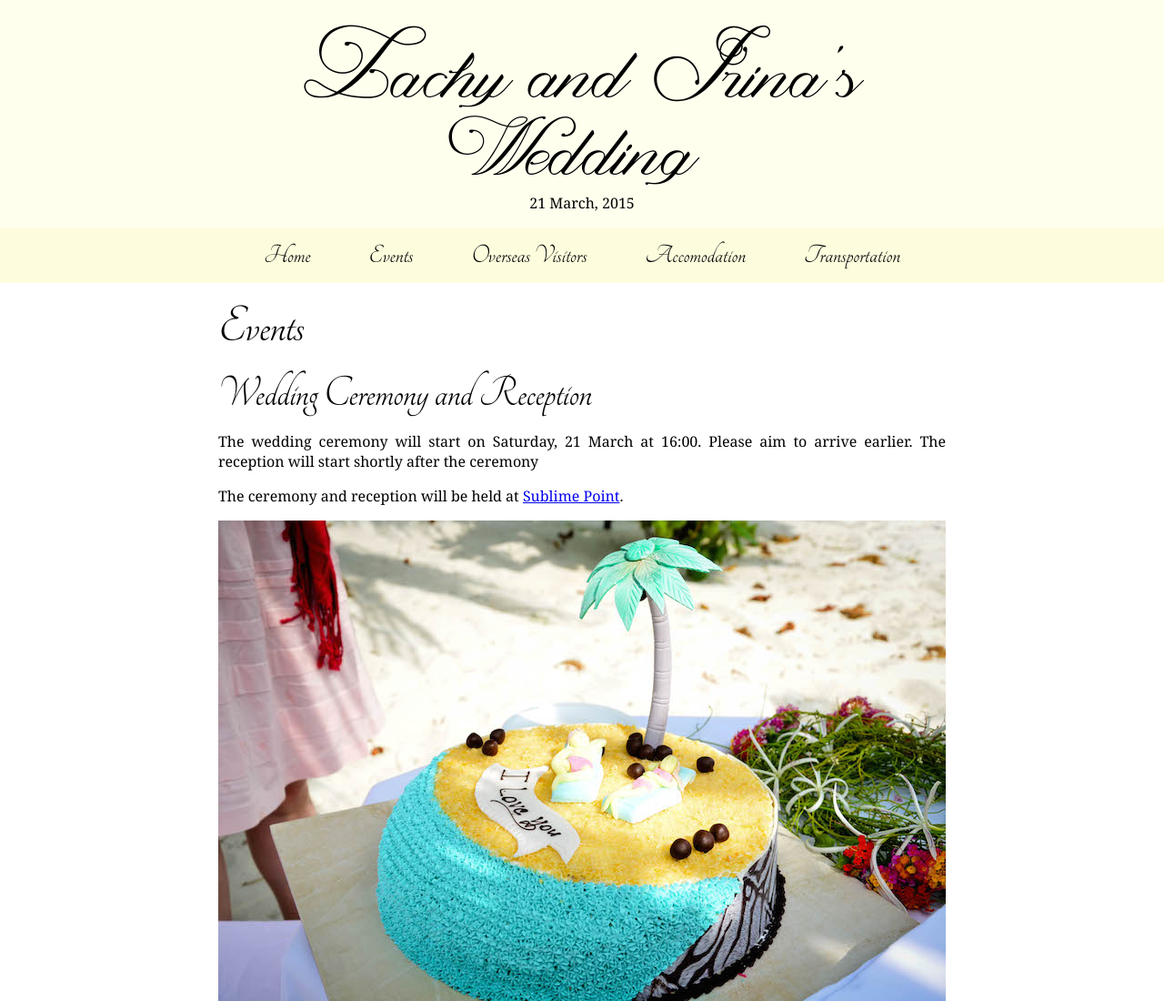
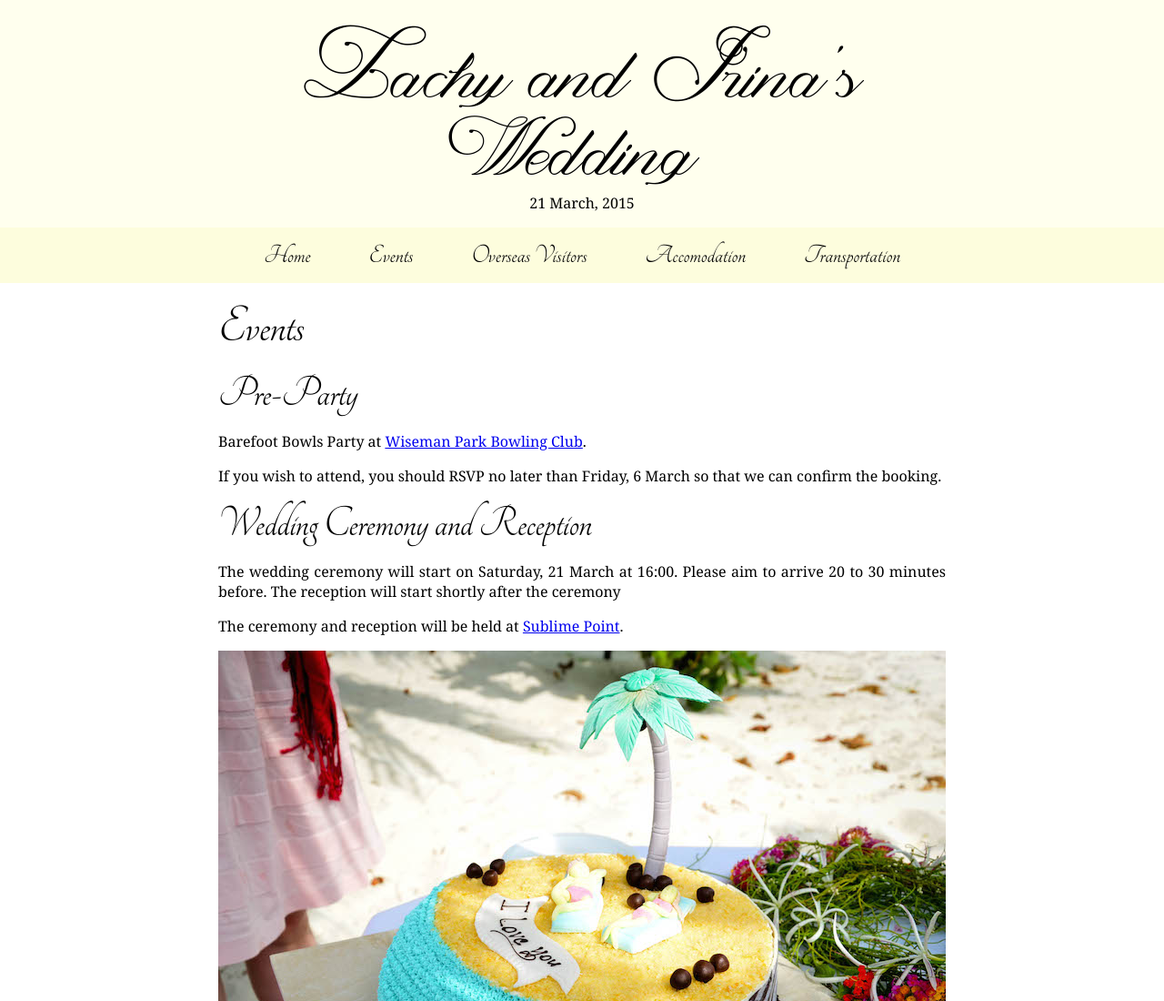
Before and after one commit to lachlanhunt/lachyandirina.com, a plain HTML site: page events.html in a window 1280 px wide. Shown: the top 1100 px of the page at 91% size. Drawn offline with Linux system fonts and the light colour scheme.

Commit message:
Pre-party info

```diff
--- a/events.html
+++ b/events.html
@@ -24,9 +24,17 @@
 	<h1>Events</h1>
 
 	<section>
+		<h1>Pre-Party</h1>
+
+		<p>Barefoot Bowls Party at <a href="http://wpwc.com.au/">Wiseman Park Bowling Club</a>.</p>
+
+		<p>If you wish to attend, you should RSVP no later than Friday, 6 March so that we can confirm the booking.</p>
+	</section>
+
+	<section>
 		<h1>Wedding Ceremony and Reception</h1>
 
-		<p>The wedding ceremony will start on Saturday, 21 March at 16:00.  Please aim to arrive earlier.
+		<p>The wedding ceremony will start on Saturday, 21 March at 16:00. Please aim to arrive 20 to 30 minutes before.
 		   The reception will start shortly after the ceremony</p>
 
 		<p>The ceremony and reception will be held at <a href="http://www.sublimepoint.com.au/our-location/">Sublime Point</a>.</p>
```
